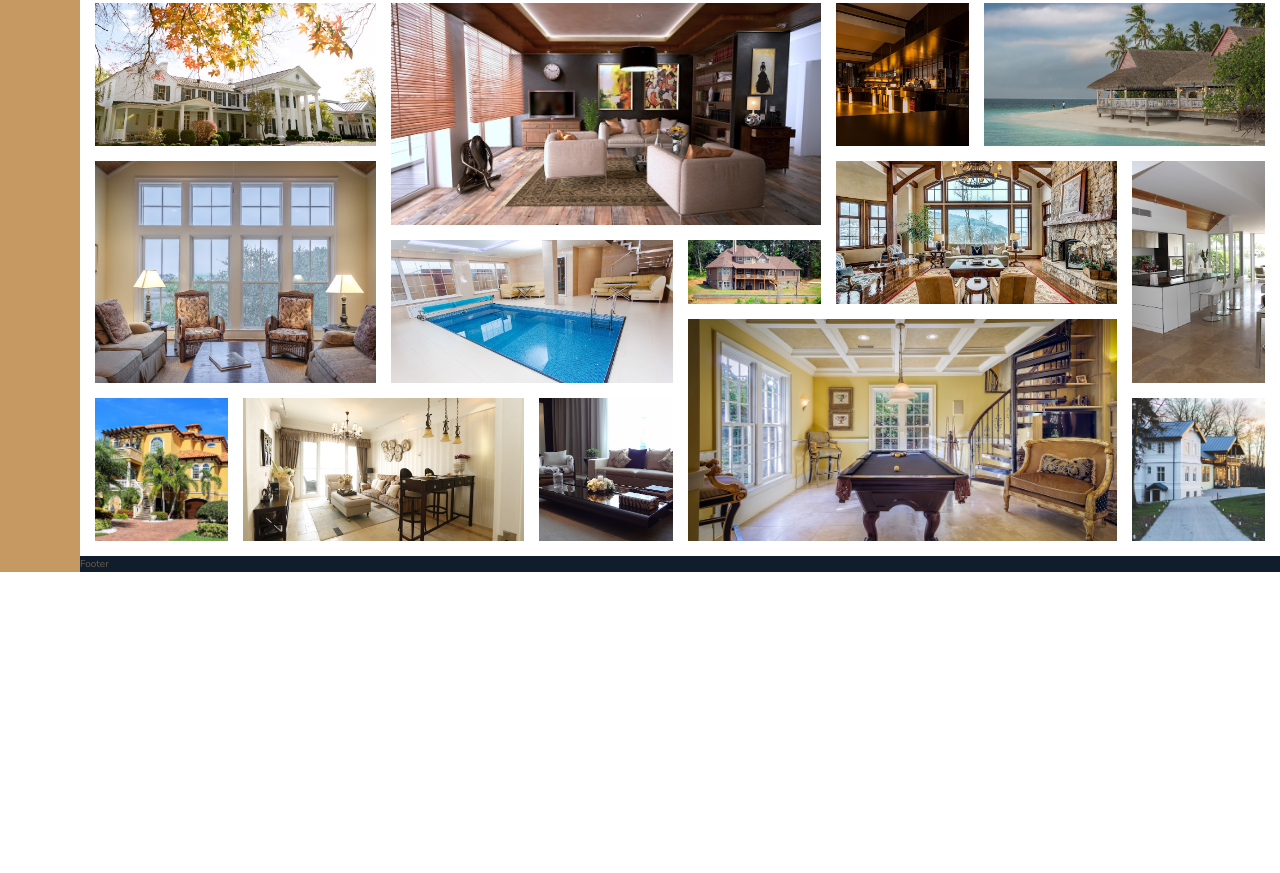
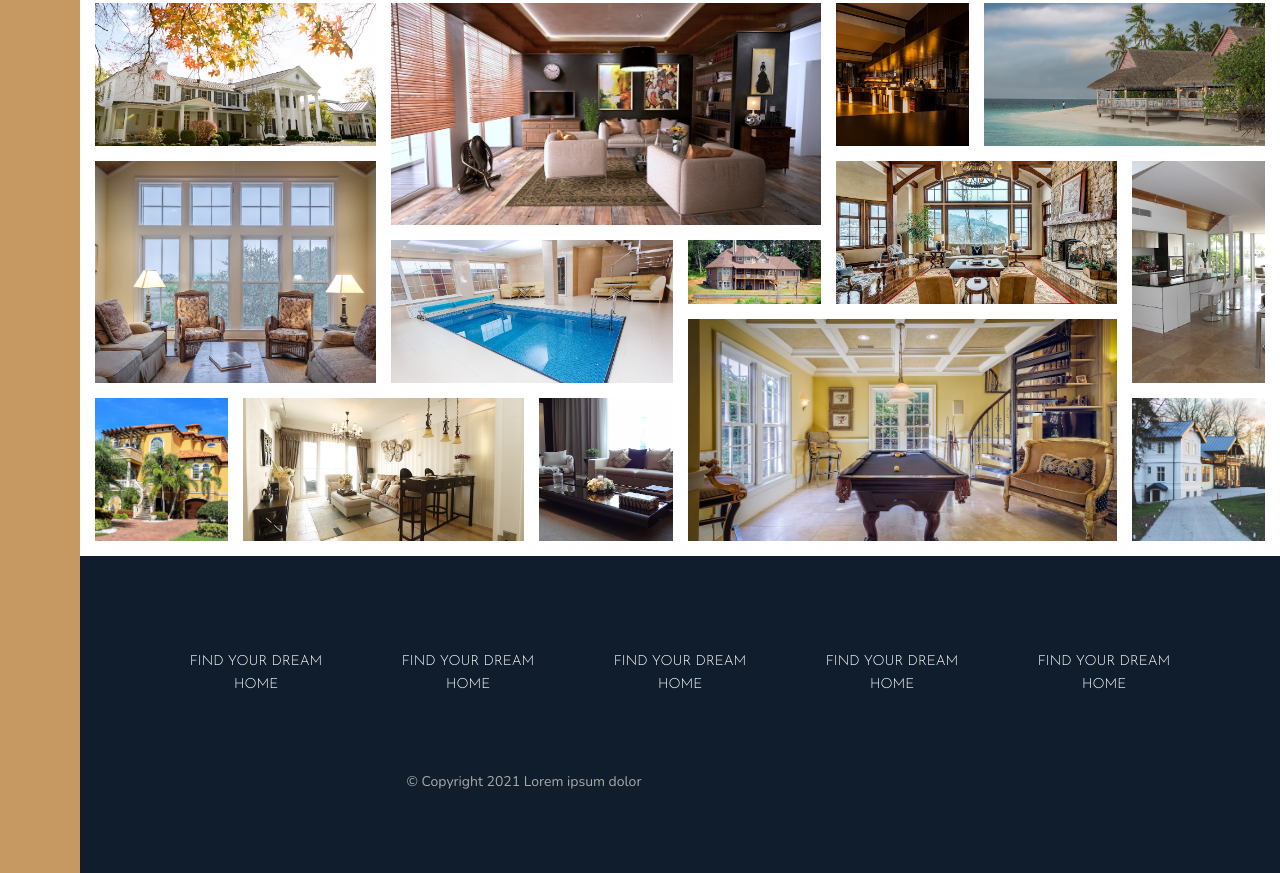
Before and after one commit to SerdarSerifoglu/css-grid-sample-project, a website: page index.html in a window 1280 px wide. Shown: the part 3334-4207 px from the top of the page. Before the commit the page ends 3906 px from the top, so only its background shows below. Drawn offline with nearby package versions, Linux system fonts and the light colour scheme.

Commit message:
footer tamamlandı

```diff
--- a/index.html
+++ b/index.html
@@ -333,6 +333,17 @@
         <img src="img/gal-14.jpeg" alt="Gallery image 14" class="gallery__img" />
       </figure>
     </section>
-    <footer class="footer">Footer</footer>
+    <footer class="footer">
+      <ul class="nav">
+        <li class="nav__item"><a href="#" class="nav__link">Find your dream home</a></li>
+        <li class="nav__item"><a href="#" class="nav__link">Find your dream home</a></li>
+        <li class="nav__item"><a href="#" class="nav__link">Find your dream home</a></li>
+
+        <li class="nav__item"><a href="#" class="nav__link">Find your dream home</a></li>
+
+        <li class="nav__item"><a href="#" class="nav__link">Find your dream home</a></li>
+      </ul>
+      <p class="copyright">&copy; Copyright 2021 Lorem ipsum dolor</p>
+    </footer>
   </body>
 </html>
--- a/sass/_footer.scss
+++ b/sass/_footer.scss
@@ -1,4 +1,44 @@
 .footer {
   background-color: $color-secondary;
   grid-column: full-start / full-end;
+  padding: 8rem;
 }
+
+.nav {
+  list-style: none;
+
+  display: grid;
+  grid-template-columns: repeat(auto-fit, minmax(15rem, 1fr));
+  grid-gap: 2rem;
+  align-items: center;
+
+  &__link:link,
+  &__link:visited {
+    font-size: 1.4rem;
+    color: #fff;
+    text-decoration: none;
+    font-family: $font-display;
+    text-transform: uppercase;
+    text-align: center;
+    padding: 1.5rem;
+    display: block;
+    transition: all 0.2s;
+
+    // background-color: rgba(#fff, 0.05);
+  }
+  &__link:hover,
+  &__link:active {
+    background-color: rgba(#fff, 0.05);
+    transform: translateY(-3px);
+  }
+}
+
+.copyright {
+  font-size: 1.4rem;
+  color: $color-grey-light-2;
+  margin-top: 6rem;
+  margin-right: auto;
+  margin-left: autoc;
+  text-align: center;
+  width: 70%;
+}
```
Also changed, not shown: css/style.css.
